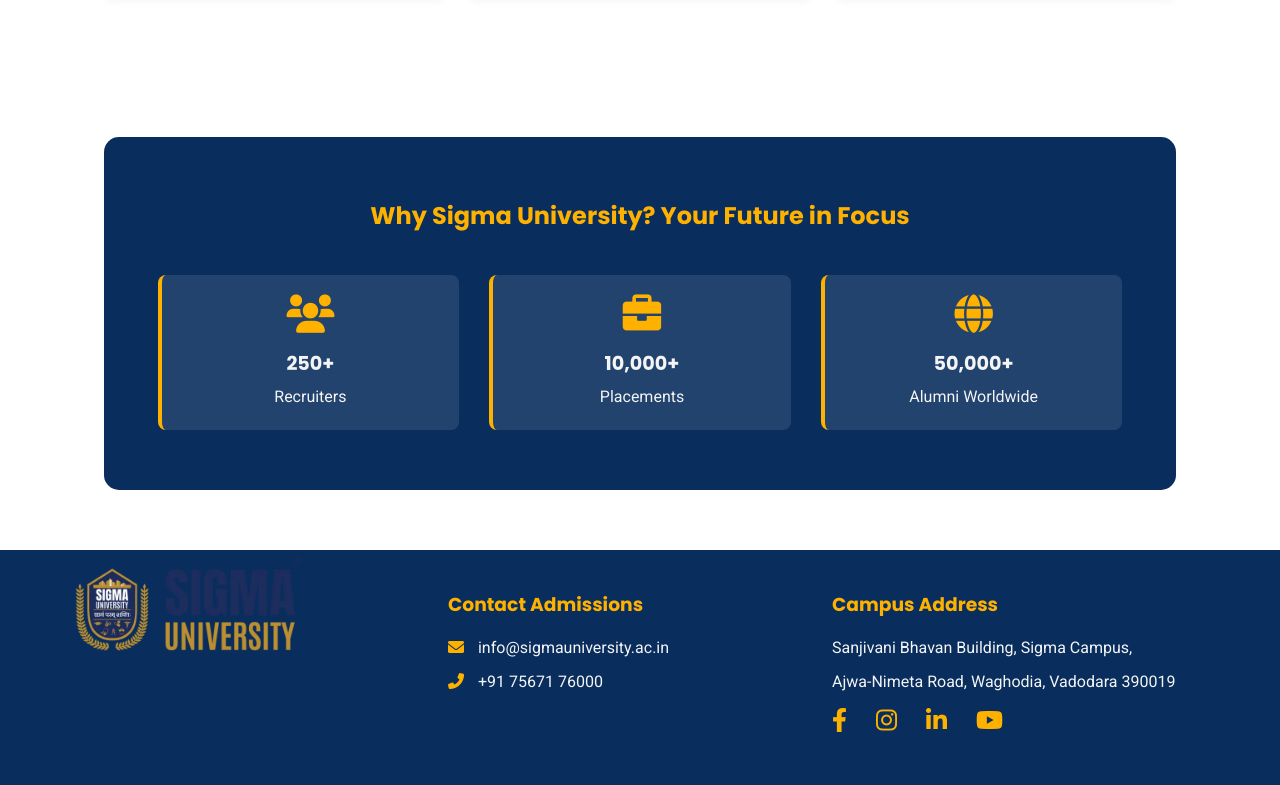
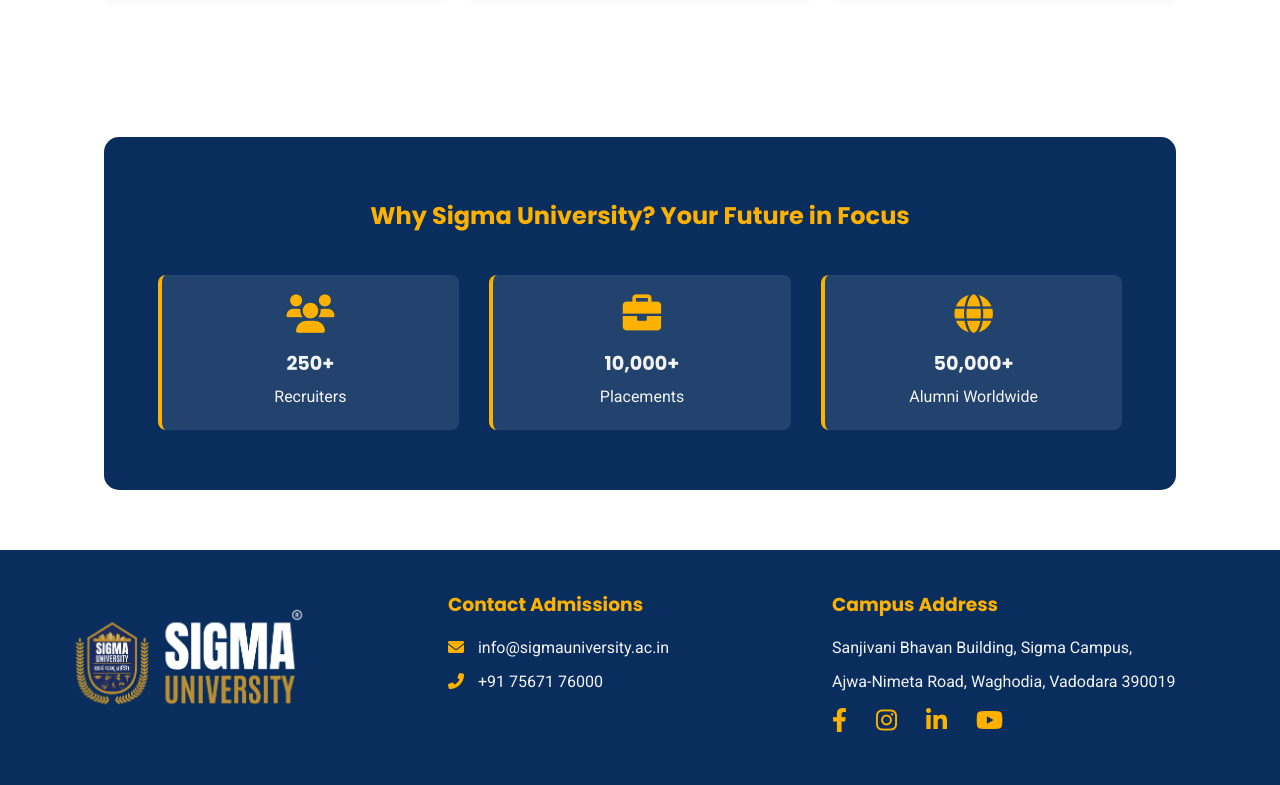
Before and after one commit to Mit7/Nursing, a plain HTML site: page index.html in a window 1280 px wide. Shown: the part 2318-3103 px from the top of the page. Drawn offline with Linux system fonts and the light colour scheme.

Commit message:
footer white logo

```diff
--- a/index.html
+++ b/index.html
@@ -338,7 +338,7 @@
     <footer>
         <div class="footer-logo">
             <!-- <p>Sigma University</p> -->
-             <a href="#top"><img src="assets/images/Sigma-Logo.webp" alt="Sigma University Logo" class="navbar-logo-img-footer" loading="lazy"></a>
+             <a href="#top"><img src="assets/images/Sigma-White.webp" alt="Sigma University Logo" class="navbar-logo-img-footer" loading="lazy"></a>
             <!-- <p class="tagline">School of Nursing</p> -->
         </div>
         <div class="footer-contact">
```
